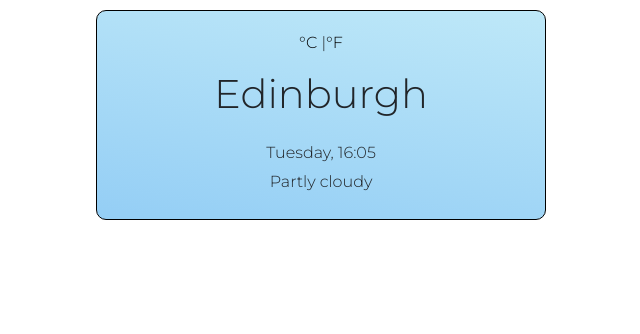
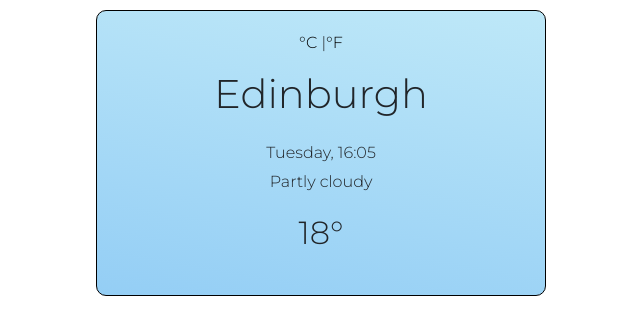
Before and after one commit to hanakola/react-weather-app, a React (Create React App) app: page / in a window 1280 px wide. Shown: the top 334 px of the page, without its empty margins (319-959 px from the left). Built offline with nearby package versions, Linux system fonts and the light colour scheme.

Commit message:
Created CurrentTemperature component

```diff
--- a/src/App.js
+++ b/src/App.js
@@ -3,6 +3,7 @@ import Units from "./Units";
 import City from "./City";
 import DayTime from "./DayTime";
 import WeatherDescription from "./WeatherDescription";
+import CurrentTemperature from "./CurrentTemperature";
 
 import "./App.css";
 
@@ -14,6 +15,7 @@ export default function App() {
         <City />
         <DayTime />
         <WeatherDescription />
+        <CurrentTemperature />
       </div>
     </div>
   );
--- /dev/null
+++ b/src/CurrentTemperature.css
@@ -0,0 +1,3 @@
+.CurrentTemperature {
+  padding: 15px;
+}
--- /dev/null
+++ b/src/CurrentTemperature.js
@@ -0,0 +1,12 @@
+import React from "react";
+import "./CurrentTemperature.css";
+
+export default function CurrentTemperature() {
+  return (
+    <div className="CurrentTemperature row">
+      <div className="col">
+        <h2>18°</h2>
+      </div>
+    </div>
+  );
+}
```
